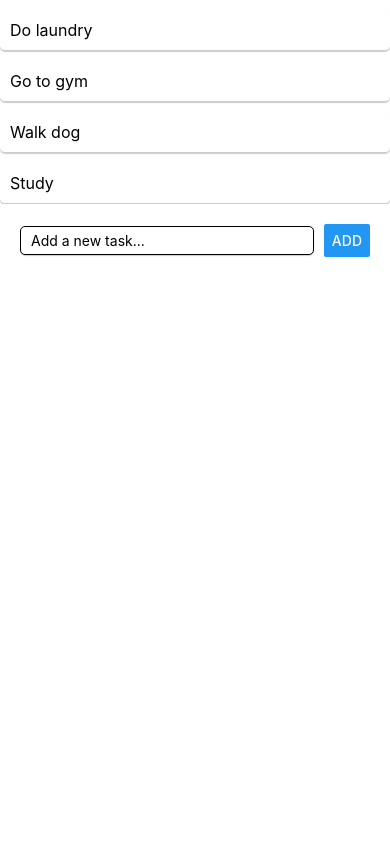
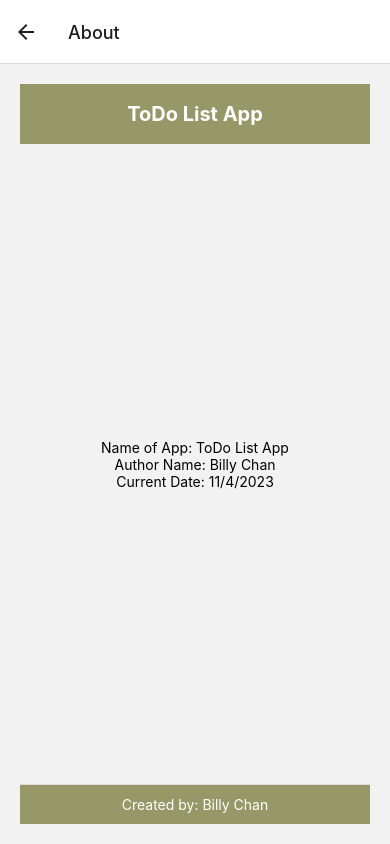
Before and after one commit to Billyat5/TodoListApp, a React Native app: screen /About in a window 390 px wide. Built offline with nearby package versions, Linux system fonts and the light colour scheme.

Commit message:
Uploaded Lab5

```diff
--- a/src/App.jsx
+++ b/src/App.jsx
@@ -1,9 +1,10 @@
-import React, {useState} from 'react';
-import {
-  SafeAreaView} from 'react-native';
-import ToDoList from './ToDoList';
-import ToDoForm from './ToDoForm';
+import React, { useState } from 'react';
+import { NavigationContainer } from '@react-navigation/native';
+import { createStackNavigator } from '@react-navigation/stack';
+import HomeScreen from './screens/HomeScreen';
+import AboutScreen from './screens/AboutScreen';
 
+const Stack = createStackNavigator();
 
 function App() {
   const [tasks, setTasks] = useState([
@@ -22,13 +23,15 @@ function App() {
   };
 
   return (
-    <SafeAreaView>
-      <ToDoList tasks= {tasks}/>
-      <ToDoForm onAdd={handleAdd}/>
-    </SafeAreaView>
+    <NavigationContainer>
+      <Stack.Navigator>
+        <Stack.Screen name="Home">
+          {(props) => <HomeScreen {...props} tasks={tasks} onAdd={handleAdd} />}
+        </Stack.Screen>
+        <Stack.Screen name="About" component={AboutScreen} />
+      </Stack.Navigator>
+    </NavigationContainer>
   );
 }
 
-
-
 export default App;
--- /dev/null
+++ b/src/components/Footer.jsx
@@ -0,0 +1,27 @@
+import React from 'react';
+import { View, Text, StyleSheet } from 'react-native';
+
+const Footer = () => {
+  return (
+    <View style={styles.footer}>
+      <Text style={styles.text}>Created by: Billy Chan</Text>
+    </View>
+  );
+};
+
+const styles = StyleSheet.create({
+  footer: {
+    height: 40,
+    width: '100%',
+    backgroundColor: '#969867',
+    alignItems: 'center',
+    justifyContent: 'center',
+    borderTopWidth: 1,
+    borderTopColor: '#DDDDDD',
+  },
+  text: {
+    color: '#FFFFFF',
+  },
+});
+
+export default Footer;
--- /dev/null
+++ b/src/components/Header.jsx
@@ -0,0 +1,27 @@
+import React from 'react';
+import { View, Text, StyleSheet } from 'react-native';
+
+const Header = ({ title }) => {
+  return (
+    <View style={styles.header}>
+      <Text style={styles.title}>{title}</Text>
+    </View>
+  );
+};
+
+const styles = StyleSheet.create({
+  header: {
+    height: 60,
+    width: '100%',
+    backgroundColor: '#969867',
+    alignItems: 'center',
+    justifyContent: 'center',
+  },
+  title: {
+    color: '#FFFFFF',
+    fontSize: 20,
+    fontWeight: 'bold',
+  },
+});
+
+export default Header;
--- a/src/ToDoForm.jsx
+++ b/src/components/ToDoForm.jsx
@@ -35,8 +35,8 @@ const styles = StyleSheet.create({
     flexDirection: 'row',
     justifyContent: 'space-between',
     alignItems: 'center',
-    marginHorizontal: 20,
     marginTop: 20,
+    marginBottom: 20,
   },
   input: {
     flex: 1,
--- a/src/ToDoList.jsx
+++ b/src/components/ToDoList.jsx
@@ -29,7 +29,7 @@ import {
 
 const styles = StyleSheet.create({
     task: {
-      padding: 10,
+      padding: 15,
       borderBottomWidth: 1,
       borderColor: '#ccc',
       backgroundColor: 'white',
--- /dev/null
+++ b/src/layouts/MainLayout.jsx
@@ -0,0 +1,23 @@
+import React from 'react';
+import { View, StyleSheet } from 'react-native';
+import Header from '../components/Header';
+import Footer from '../components/Footer';
+
+const MainLayout = ({ children }) => {
+  return (
+    <View style={styles.container}>
+      <Header title="ToDo List App" />
+      {children}
+      <Footer />
+    </View>
+  );
+};
+
+const styles = StyleSheet.create({
+  container: {
+    flex: 1,
+    padding: 20,
+  },
+});
+
+export default MainLayout;
--- /dev/null
+++ b/src/screens/AboutScreen.jsx
@@ -0,0 +1,23 @@
+import React from 'react';
+import { View, Text, Alert, TouchableOpacity } from 'react-native';
+import MainLayout from '../layouts/MainLayout';
+
+const AboutScreen = () => {
+  const handleNamePress = () => {
+    Alert.alert("Easter Egg", "You found the hidden Easter egg!");
+  };
+
+  return (
+    <MainLayout>
+      <View style={{ flex: 1, justifyContent: 'center', alignItems: 'center' }}>
+        <Text>Name of App: ToDo List App</Text>
+        <TouchableOpacity onPress={handleNamePress}>
+          <Text>Author Name: Billy Chan</Text>
+        </TouchableOpacity>
+        <Text>Current Date: {new Date().toLocaleDateString()}</Text>
+      </View>
+    </MainLayout>
+  );
+};
+
+export default AboutScreen;
--- /dev/null
+++ b/src/screens/HomeScreen.jsx
@@ -0,0 +1,22 @@
+import React from 'react';
+import { SafeAreaView, Button } from 'react-native';
+import ToDoList from '../components/ToDoList';
+import ToDoForm from '../components/ToDoForm';
+import MainLayout from '../layouts/MainLayout';
+
+const HomeScreen = ({ navigation, tasks, onAdd }) => {
+  return (
+    <MainLayout>
+    <SafeAreaView style={{ flex: 1 }}>
+      <ToDoList tasks={tasks} />
+      <ToDoForm onAdd={onAdd} />
+      <Button
+        title="About the App"
+        onPress={() => navigation.navigate('About')}
+      />
+    </SafeAreaView>
+    </MainLayout>
+  );
+};
+
+export default HomeScreen;
```
Also changed, not shown: package.json (+6 -1 lines), 2 other files (tests, documents, lock files or other folders).
